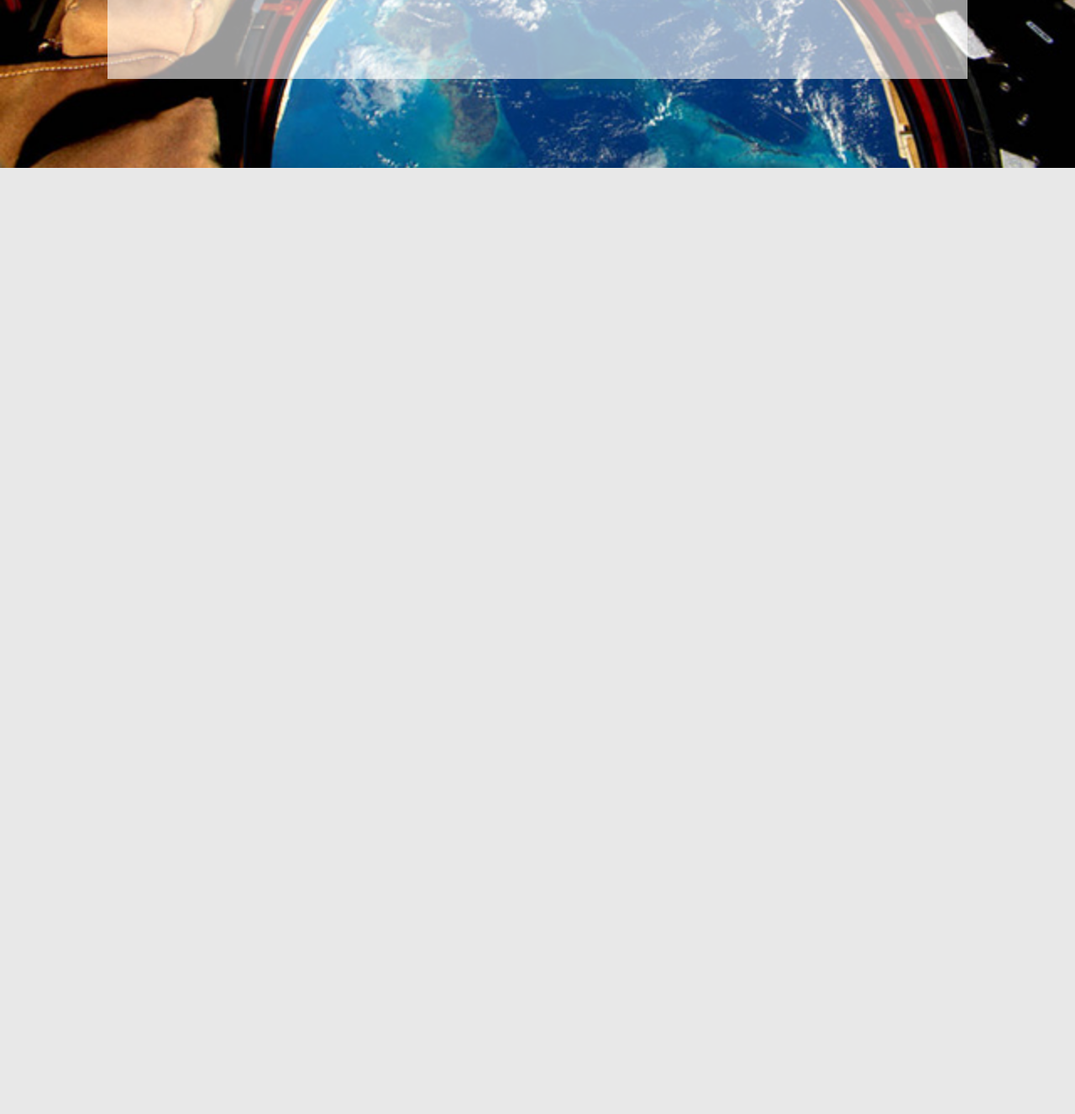
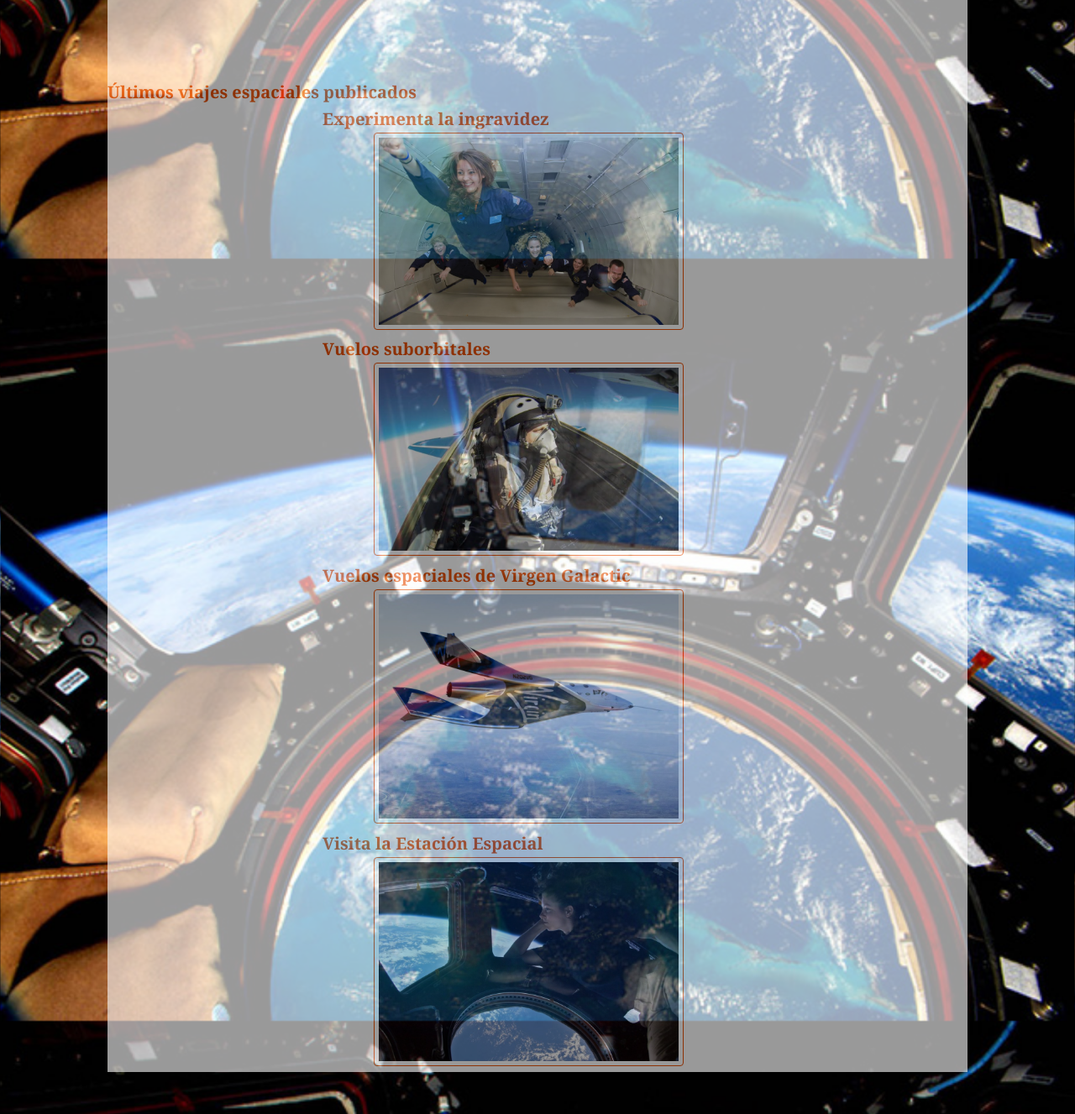
Before and after one commit to eah1/HTML-CSS-I.-Desarrollo-de-una-web, a website built with Parcel: page src/index.html in a window 1280 px wide. Shown: the part 600-1927 px from the top of the page at 84% size. Before the commit the page ends 800 px from the top, so only its background shows below. Built offline with nearby package versions, Linux system fonts and the light colour scheme.

Commit message:
[#3]. Fix category
* There is no detail page.
* Category page images do not have alt text

```diff
--- a/src/css/styleIndex.css
+++ b/src/css/styleIndex.css
@@ -12,6 +12,11 @@ body, html {
 
 .index h1 {
     font-size: 70px;
+    color: #ea5106;
+}
+
+.index h3 {
+    font-size: 20px;
     color: #ea5106;
 }
 
--- a/src/css/styleMain.css
+++ b/src/css/styleMain.css
@@ -74,7 +74,7 @@ a {
 }
 
 .links a:link {
-    color: blu;
+    color: blue;
 }
 
 .links a:visited {
--- a/src/index.html
+++ b/src/index.html
@@ -42,6 +42,52 @@
             <article>
                 <h1 class="anim-typewriter">¡Una web sobre viajes espaciales!</h1>
             </article>
+            <article>
+                <h3>Últimos viajes espaciales publicados</h3>
+                <div class="body">
+                    <article>
+                        <div>
+                            <div>
+                                <h3>Experimenta la ingravidez</h3>
+                                <div>
+                                    <a href="page/experienceWeightlessness.html" title="Experimenta la ingravidez">
+                                        <img class="multimedia" src="img/experienceWeightlessness.jpg" alt="Turistas en el A310"/>
+                                    </a>
+                                </div>
+                            </div>
+                        </div>
+                        <div>
+                            <div class="content-container">
+                                <h3>Vuelos suborbitales</h3>
+                                <div>
+                                    <a href="page/suborbitalFlights.html" title="Vuelos suborbitales">
+                                        <img class="multimedia" src="img/suborbitalFlights.png" alt="Piloto del MIG-29"/>
+                                    </a>
+                                </div>
+
+                            </div>
+                        </div>
+                        <div>
+                            <div>
+                                <h3>Vuelos espaciales de Virgen Galactic</h3>
+                                <div>
+                                    <a href="page/virginGalactic.html" title="Vuelos espaciales de Virgen Galactic">
+                                        <img class="multimedia" src="img/virginGalactic.jpg" alt="Aeronave Virgin Galactic"/>
+                                    </a>
+                                </div>
+                            </div>
+                        </div>
+                        <div>
+                            <div>
+                                <h3>Visita la Estación Espacial</h3>
+                                <div>
+                                    <a href="page/spaceStation.html" title="Visita la Estación Espacial">
+                                        <img class="multimedia" src="img/spaceStation.jpg" alt="Estación espacial"/>
+                                    </a>
+                                </div>
+                            </div>
+                        </div>
+            </article>
         </div>
     </div>
     <script type="module" src="js/navBar.js"></script>
```
Also changed, not shown: src/js/category.js (+9 -4 lines).
